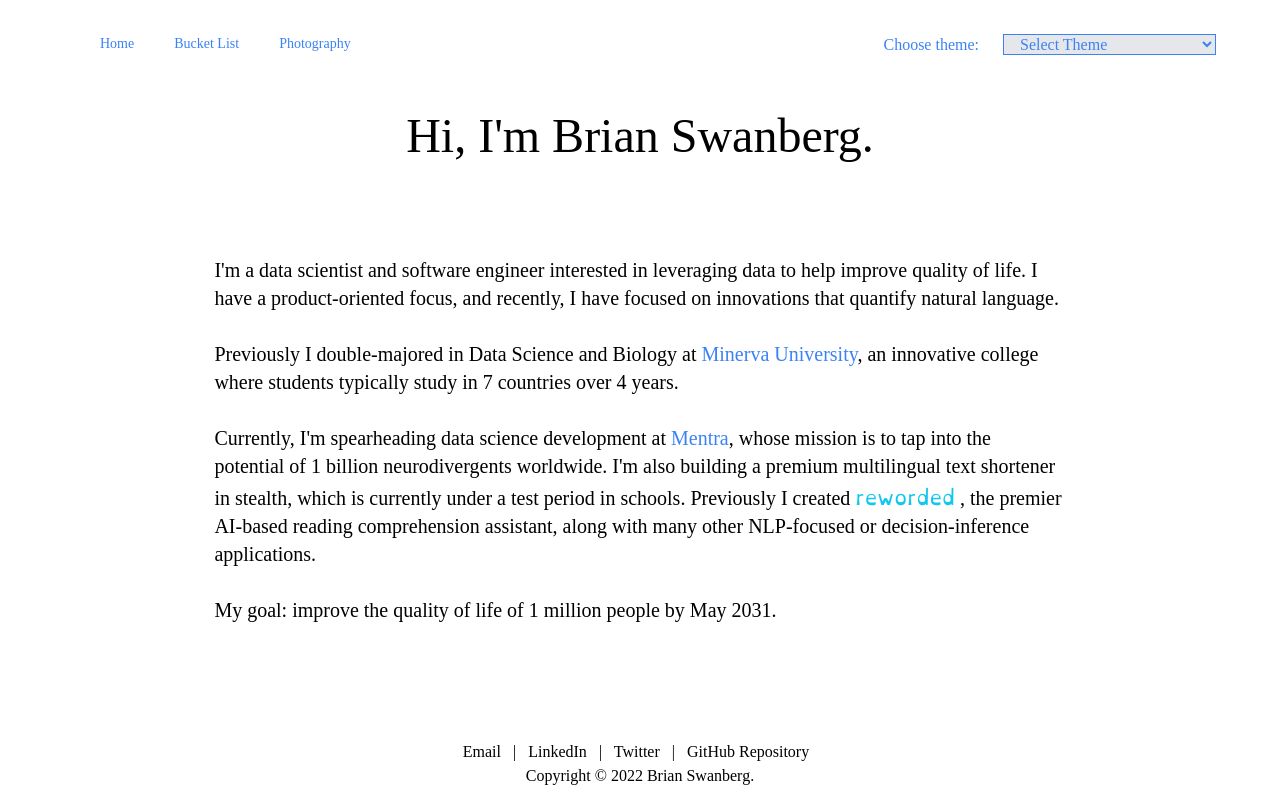
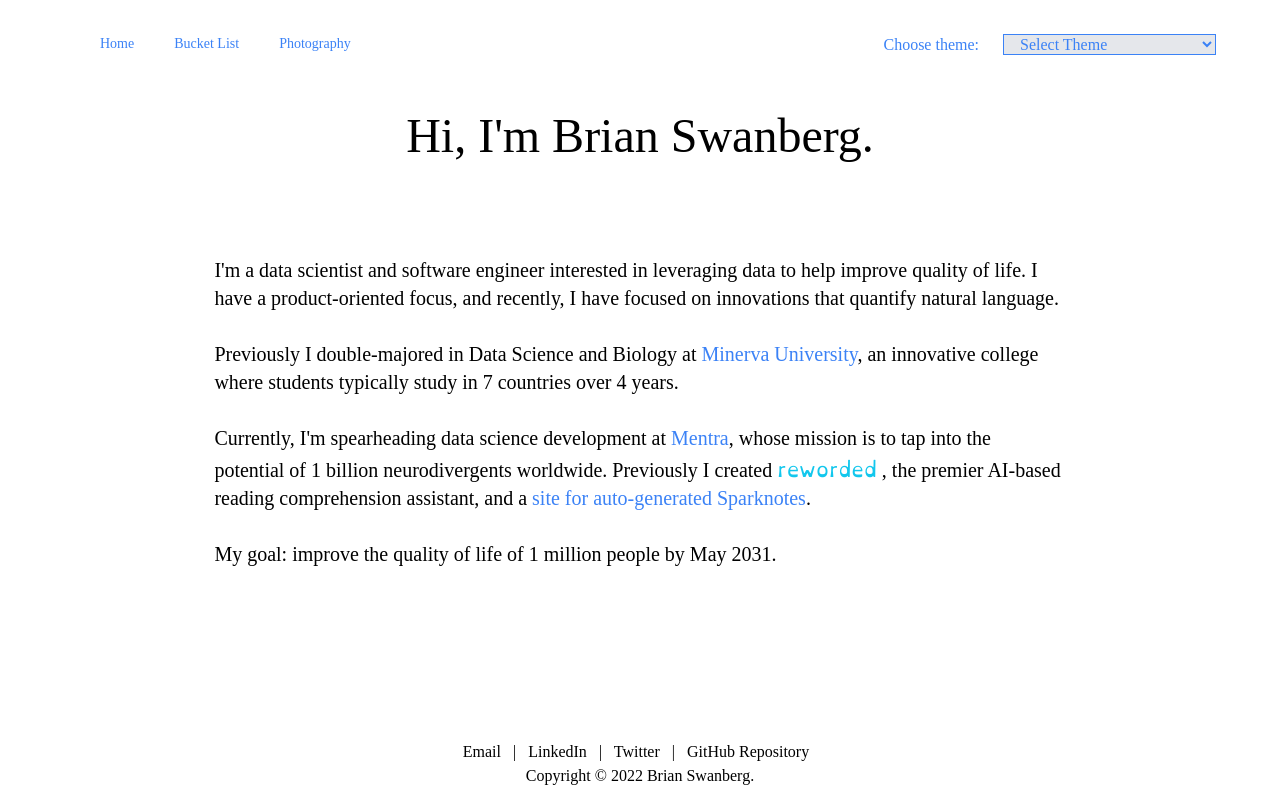
Before and after one commit to brianreworded/brian-portfolio, a Next.js app: page / in a window 1280 px wide. Built offline with nearby package versions, Linux system fonts and the light colour scheme.

Commit message:
update webpage copy

```diff
--- a/pages/index.tsx
+++ b/pages/index.tsx
@@ -20,8 +20,7 @@
           Previously I double-majored in Data Science and Biology at <a href="https://www.minerva.edu/undergraduate-program/" className='text-th-fontingsecondary hover:text-reworded'> Minerva University</a>, an innovative college where students typically study in 7 countries over 4 years.
           <br/>
           <br/>
-
-          Currently, I&apos;m spearheading data science development at <a href="https://www.mentra.me" className='text-th-fontingsecondary hover:text-reworded'>Mentra</a>, whose mission is to tap into the potential of 1 billion neurodivergents worldwide. I&apos;m also building a premium multilingual text shortener in stealth, which is currently under a test period in schools. Previously I created <a href="https://www.reworded.io"><span className="font-dyslexia text-reworded hover:text-th-fontingsecondary">reworded</span> </a>, the premier AI-based reading comprehension assistant, along with many other NLP-focused or decision-inference applications.
+          Currently, I&apos;m spearheading data science development at <a href="https://www.mentra.com" className='text-th-fontingsecondary hover:text-reworded'>Mentra</a>, whose mission is to tap into the potential of 1 billion neurodivergents worldwide. Previously I created <a href="https://www.reworded.io"><span className="font-dyslexia text-reworded hover:text-th-fontingsecondary">reworded</span> </a>, the premier AI-based reading comprehension assistant, and a <a href="https://www.reduction.ai" className='text-th-fontingsecondary hover:text-reworded'>site for auto-generated Sparknotes</a>.
         <br/>
         <br/>
           My goal: improve the quality of life of 1 million people by May 2031.
```
